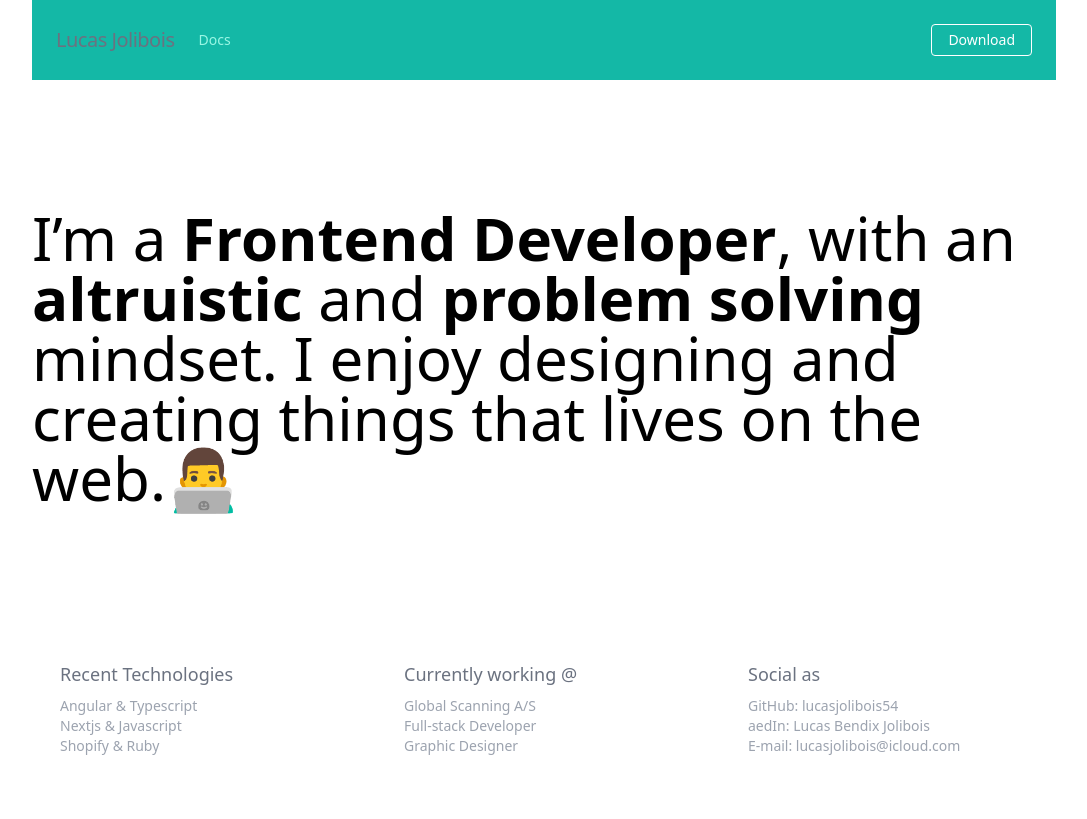
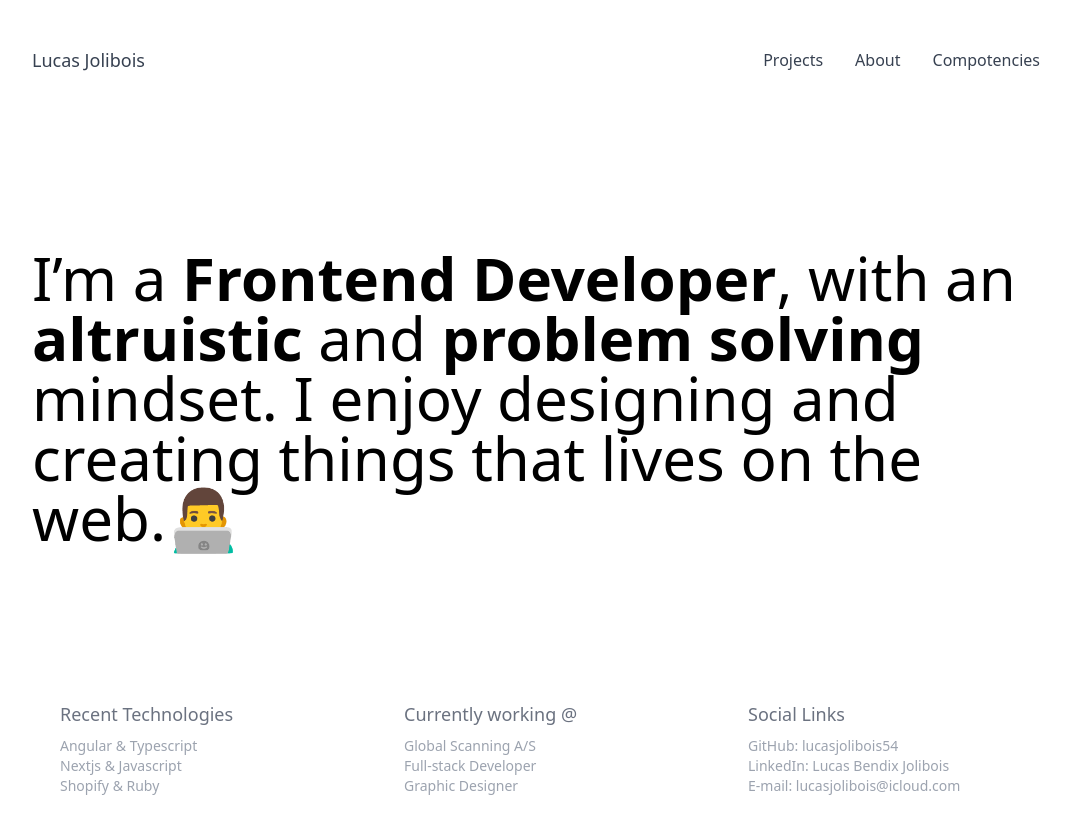
Before and after one commit to lucasjolibois54/tailwind-portfolio, a plain HTML site: page index.html in a window 1280 px wide. Shown: the top 819 px of the page, without its empty margins (96-1183 px from the left). Drawn offline with nearby package versions, Linux system fonts and the light colour scheme.

Commit message:
Update index.html

```diff
--- a/index.html
+++ b/index.html
@@ -12,28 +12,45 @@
         <link href="https://unpkg.com/aos@2.3.1/dist/aos.css" rel="stylesheet">
     </head>
     <body class="max-w-5xl mx-auto">
+      <div class="">
+        <div class="bg-gray-900 pt-2 pb-2 fixed bottom-0 z-20 w-screen space-x-4 text-center text-white md:hidden">
+            <a href="#home">Home</a>
+            <a href="#about">About</a>
+            <a href="#projects">Projects</a>
+            <a href="#contact">Contact</a>
+        </div>
+    </div>
+
+      <div class="mx-4 md:mx-0">
 
         <!-- Navigation -->
-        <nav class="flex items-center justify-between flex-wrap bg-teal-500 p-6">
-            <div class="flex items-center text-white mr-6">
-              <span class="text-gray-500 text-xl tracking-tight">Lucas Jolibois</span>
+      <header>
+        <nav class="flex flex-wrap items-center justify-between w-full py-8 text-lg text-gray-700">
+          <div>
+            <a href="#">
+            <p>Lucas Jolibois</p>
+            </a>
+          </div>
+
+        <div class="hidden w-full md:flex md:items-center md:w-auto" >
+          <ul class="pt-4 text-base text-gray-700 md:flex md:justify-between md:pt-0">
+            <li>
+              <a class="md:p-4 py-2 block" href="#">Projects</a>
+            </li>
+            <li>
+              <a class="md:p-4 py-2 block" href="#">About</a>
+            </li>
+            <li>
+              <a class="md:p-4 py-2 block" href="#">Compotencies</a>
+            </li>
+              </ul>
             </div>
-            </div>
-            <div class="w-full block flex-grow lg:flex lg:items-center lg:w-auto">
-              <div class="text-sm lg:flex-grow">
-                <a href="#" class="text-gray-500block mt-4 lg:inline-block lg:mt-0 text-teal-200 hover:text-white mr-4">
-                  Docs
-                </a>
-              </div>
-              <div>
-                <a href="#" class="inline-block text-sm px-4 py-2 leading-none border rounded text-white border-white hover:border-transparent hover:text-teal-500 hover:bg-white mt-4 lg:mt-0">Download</a>
-              </div>
-            </div>
-          </nav>
+        </nav>
+      </header>
 
         <!-- Hero -->
         <main>
-                <div class='mt-32 xsm:mt-36 2xl:mt-60 items-center'>
+          <div class='mt-32 xsm:mt-36 2xl:mt-60 items-center'>
         <h1 id="parent" data-aos="fade-up" class='sm:leading-tight text-2xl xsm:text-3xl sm:text-5xl md:text-6xl 2xl:text-7xl 2xl:leading-none text-left '>I’m a <b>Frontend Developer</b>, with an <b>altruistic</b> and <b>problem solving</b> mindset. I enjoy designing and creating things that lives on the web.👨‍💻</h1>
     </div>
 
@@ -64,8 +81,8 @@
     </div>
 
     <div data-aos-anchor="#parent" data-aos="fade-up" data-aos-delay="950" data-aos-duration="500" class="md:p-5 sm:p-2 text-center bg-transparent  sm:col-start-3 sm:col-end-4">
-    <p class='mt-5 text-left text-gray-500 text-lg px-2 font-extralight'><b>Social as</b></p>
-    <p class='mt-2 text-left text-gray-400 text-sm px-2 font-extralight'> <a class='hyper-hover cursor-pointer'  href="https://github.com/lucasjolibois54" target="_blank" rel="noreferrer">GitHub: lucasjolibois54</a> <br/>  <a class='hyper-hover cursor-pointer'  href="https://www.aedin.com/in/lucas-bendix-jolibois/" target="_blank" rel="noreferrer">aedIn: Lucas Bendix Jolibois</a> <br/>  <a class='hyper-hover cursor-pointer'  href="mailto:lucasjolibois@icloud.com" >E-mail: lucasjolibois@icloud.com</a></p>
+    <p class='mt-5 text-left text-gray-500 text-lg px-2 font-extralight'><b>Social Links</b></p>
+    <p class='mt-2 text-left text-gray-400 text-sm px-2 font-extralight'> <a class='hyper-hover cursor-pointer'  href="https://github.com/lucasjolibois54" target="_blank" rel="noreferrer">GitHub: lucasjolibois54</a> <br/>  <a class='hyper-hover cursor-pointer'  href="https://www.aedin.com/in/lucas-bendix-jolibois/" target="_blank" rel="noreferrer">LinkedIn: Lucas Bendix Jolibois</a> <br/>  <a class='hyper-hover cursor-pointer'  href="mailto:lucasjolibois@icloud.com" >E-mail: lucasjolibois@icloud.com</a></p>
     </div>
     </div>
     </div>
@@ -74,17 +91,17 @@
 
 <!-- Projects -->
 <section>
-    <div class='max-w-5xl mx-auto pt-20 mb-10'>
-        <h2 class='text-4xl'><b>&#47;&#47; Featured Projects</b></h2>
+    <div class='pt-20 mb-10'>
+        <h2 class='text-2xl md:text-4xl'><b>&#47;&#47; Featured Projects</b></h2>
 
-        <div class='grid sm:grid-cols-2 gap-2 sm:grid-flow-row mt-10'>
-    <div data-aos="fade-up" data-aos-once='true' data-aos-duration="500" class="p-5 sm:p-2 text-center bg-transparent sm:col-start-1 sm:col-end-2">
+        <div class='grid sm:grid-cols-2 gap-2 sm:grid-flow-row mt-5 md:mt-10'>
+    <div data-aos="fade-up" data-aos-once='true' data-aos-duration="500" class="py-5 sm:p-2 text-center bg-transparent sm:col-start-1 sm:col-end-2">
     <a href="/lbfitness"><img src='https://res.cloudinary.com/dckwf6med/image/upload/v1663262033/Portfolio/Free_MacBook_Pro_2_1_1_1_yro5ai.webp' alt='Project Image' class='project-cursor-preview transition duration-300 group transform hover:-translate-y-3 rounded-xl hover:shadow-2xl w-full sm:w-5/6 cursor-pointer'/></a>
     <p class='mt-2 text-left text-gray-400 text-sm px-2 font-extralight'> <b>LB | Fitness </b></p>
     <a href="/lbfitness"><p class='block a cursor-pointer mt-1 text-left text-gray-900 text-sm px-2 font-extralight max-w-sm'><span>LB Fitness is a free-to-use fitness platform. It contains workoutplans, diet plans, blogs ans so much more ...</span></p></a>    </div>
 
 
-    <div data-aos="fade-up" data-aos-once='true' data-aos-delay="100" data-aos-duration="500" class="p-5 sm:p-2 text-center bg-transparent  sm:col-start-2 sm:col-end-4 sm:mt-20">
+    <div data-aos="fade-up" data-aos-once='true' data-aos-delay="100" data-aos-duration="500" class="py-5 sm:p-2 text-center bg-transparent  sm:col-start-2 sm:col-end-4 sm:mt-20">
     <a href="/iweather"><img src='https://res.cloudinary.com/dckwf6med/image/upload/v1663264475/Portfolio/Sk%C3%A6rmbillede_2022-09-15_kl._19.54.10_rnl4gl.webp' alt='Project Image' class='project-cursor-preview transition duration-300 group transform hover:-translate-y-3 rounded-xl hover:shadow-2xl w-full sm:w-5/6 cursor-pointer'/></a>
     <p class='mt-2 text-left text-gray-400 text-sm px-2 font-extralight'> <b>iWeather </b></p>
     <a href="/iweather"><p class='block a cursor-pointer mt-1 text-left text-gray-900 text-sm px-2 font-extralight max-w-sm'> <span>iWeather is a PWA SPA weather web application giving you access to current weather data for any location on Earth ...</span></p></a>
@@ -94,12 +111,12 @@
 
 
     <div class='grid sm:grid-cols-2 gap-2 sm:grid-flow-row mt-10'>
-    <div data-aos="fade-up" data-aos-once='true' data-aos-duration="500" class="p-5 sm:p-2 text-center bg-transparent sm:col-start-1 sm:col-end-2">
+    <div data-aos="fade-up" data-aos-once='true' data-aos-duration="500" class="py-5 sm:p-2 text-center bg-transparent sm:col-start-1 sm:col-end-2">
     <a href="/unvoit"><img src='https://res.cloudinary.com/dckwf6med/image/upload/v1663266070/Portfolio/Sk%C3%A6rmbillede_2022-09-15_kl._20.20.41_mm9rwy.webp' alt='Project Image' class='project-cursor-preview transition duration-300 group transform hover:-translate-y-3 rounded-xl hover:shadow-2xl w-full sm:w-5/6 cursor-pointer'/></a>
     <p class='mt-2 text-left text-gray-400 text-sm px-2 font-extralight'> <b>Unvoit </b></p>
     <a href="/unvoit"><p class='block a cursor-pointer mt-1 text-left text-gray-900 text-sm px-2 font-extralight max-w-sm'><span> Unvoit is a business based invoice management web application developed using the framework Vue.js ...</span></p></a>    </div>
 
-    <div data-aos="fade-up" data-aos-once='true' data-aos-delay="100" data-aos-duration="500" class="p-5 sm:p-2 text-center bg-transparent  sm:col-start-2 sm:col-end-4 sm:mt-20">
+    <div data-aos="fade-up" data-aos-once='true' data-aos-delay="100" data-aos-duration="500" class="py-5 sm:p-2 text-center bg-transparent  sm:col-start-2 sm:col-end-4 sm:mt-20">
     <img src='https://res.cloudinary.com/dckwf6med/image/upload/v1663266223/Portfolio/Sk%C3%A6rmbillede_2022-09-15_kl._20.23.14_wurlvd.webp' alt='Project Image' class='project-cursor-preview transition duration-300 group transform hover:-translate-y-3 rounded-xl hover:shadow-2xl w-full sm:w-5/6 cursor-pointer'/>
     <p class='mt-2 text-left text-gray-400 text-sm px-2 font-extralight'> <b>PlannerX </b></p>
     <p class='block a cursor-pointer mt-1 text-left text-gray-900 text-sm px-2 font-extralight max-w-sm'><span> Planner X is a work management system developed to help you manage your &quot;work team&quot; and improve your workflow and structure ...</span></p>    </div>
@@ -159,6 +176,7 @@
         © 2023- LUCAS BENDIX JOLIBOIS</p>
         </a>
 </footer>
+</div>
 
 
             <script src="https://unpkg.com/aos@2.3.1/dist/aos.js"></script>
```
